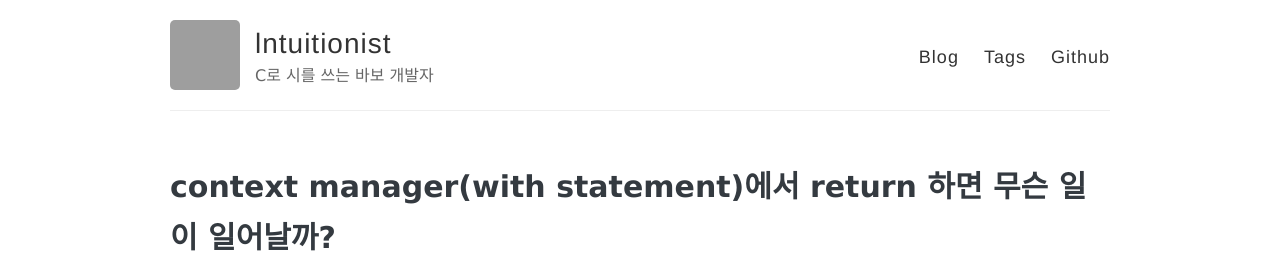
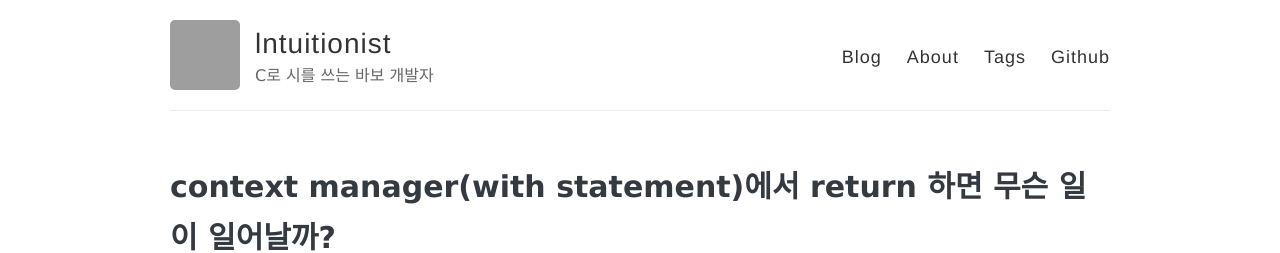
Before and after one commit to lntuition/lntuition.github.io, a Jekyll site: the page built from index.html, in a window 1280 px wide. Shown: the top 253 px of the page. Built offline with Jekyll 4.4.1, drawn with Linux system fonts in a browser that asks for light colours; some web fonts are replaced; the list of posts is cut into pages by our own code; grey boxes are pictures that could not be loaded.

Commit message:
Add about section to config.yml

```diff
--- a/_config.yml
+++ b/_config.yml
@@ -13,6 +13,8 @@ avatar: https://avatars0.githubusercontent.com/u/34061042?s=460&v=4
 navigation:
   - name: Blog
     url: /
+  - name: About
+    url: /about
   - name: Tags
     url: /tags
   - name: Github
```
